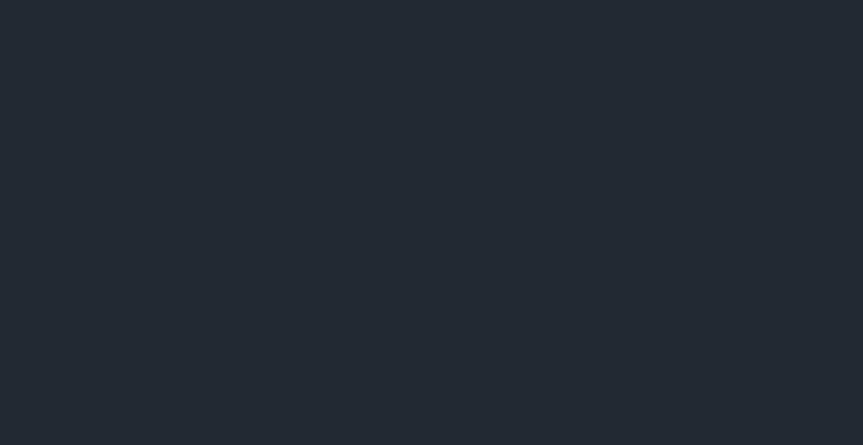
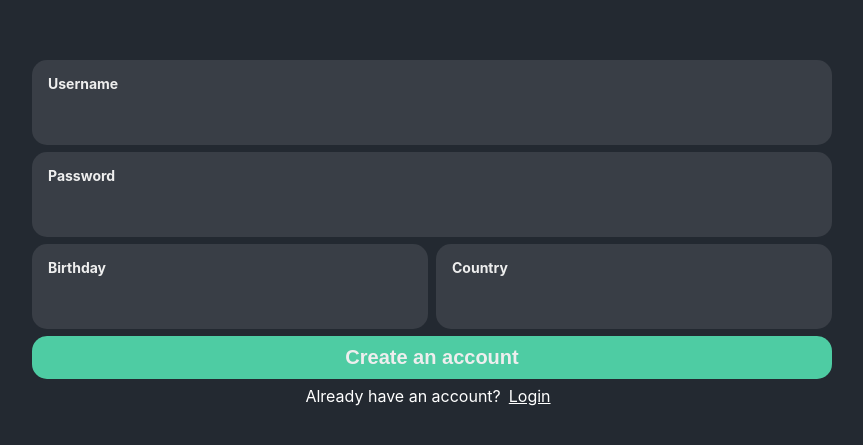
Before and after one commit to AlperlavKirill/my-chat-frontend, a React (Create React App) app: page /register in a window 1280 px wide. Before the commit this address had no page. Shown: the part 171-616 px from the top of the page, without its empty margins (208-1071 px from the left). Built offline with nearby package versions, Linux system fonts and the light colour scheme.

Commit message:
login + register pages

```diff
--- a/src/App.tsx
+++ b/src/App.tsx
@@ -1,6 +1,7 @@
 import React from 'react';
 import { Route } from 'react-router';
 import { Routes } from 'react-router-dom';
+import { LoginPage } from './pages/LoginPage';
 import { RegistrationPage } from './pages/RegistrationPage';
 
 function App() {
@@ -8,7 +9,8 @@ function App() {
     <>
       <Routes>
         <Route path="/" element={<div>Welcome to the first page</div>}></Route>
-        <Route path="/r" element={<RegistrationPage />}></Route>
+        <Route path="/login" element={<LoginPage />}></Route>
+        <Route path="/register" element={<RegistrationPage />}></Route>
       </Routes>
     </>
   )
--- /dev/null
+++ b/src/components/forms/LoginForm.tsx
@@ -0,0 +1,30 @@
+import { Link } from "react-router-dom";
+import { InputContainer, InputField, InputLabel, Button } from "../../utils/styles";
+import styles from "./index.module.scss";
+
+export const LoginForm = () => {
+
+    return (
+        <form className={styles.form}>
+            <InputContainer>
+                <InputLabel htmlFor="username">Username</InputLabel>
+                <InputField type="text" id="username"/>
+            </InputContainer>
+            <InputContainer>
+                <InputLabel htmlFor="password">Password</InputLabel>
+                <InputField type="password" id="password"/>
+            </InputContainer>
+            <Button className={styles.button}>Login</Button>
+
+            <div className={styles.footerText}>
+                <span>
+                    Don`t have an account?
+                </span>
+                <Link to="/register" >
+                    <span>Register</span>
+                </Link>
+            </div>
+        </form>
+    )
+
+}
--- a/src/components/forms/RegisterForm.tsx
+++ b/src/components/forms/RegisterForm.tsx
@@ -1,9 +1,14 @@
-import { InputContainer, InputField, InputLabel, RegisterButton } from "../../utils/styles"
+import { Link } from "react-router-dom";
+import { InputContainer, InputField, InputLabel, Button } from "../../utils/styles"
 import styles from "./index.module.scss";
 
 export const RegisterForm = () => {
+    const onSubmit = (event: React.FormEvent<HTMLFormElement>) => {
+        event.preventDefault();
+    };
+
     return (
-        <form className={styles.form}>
+        <form className={styles.form} onSubmit={onSubmit}>
             <InputContainer>
                 <InputLabel htmlFor="username">Username</InputLabel>
                 <InputField type="text" id="username"/>
@@ -12,7 +17,28 @@ export const RegisterForm = () => {
                 <InputLabel htmlFor="password">Password</InputLabel>
                 <InputField type="password" id="password"/>
             </InputContainer>
-            <RegisterButton>Create an account</RegisterButton>
+
+            <section className={styles.halfFieldRow}>
+                <InputContainer>
+                    <InputLabel htmlFor="birthday">Birthday</InputLabel>
+                    <InputField type="text" id="birthday"/>
+                </InputContainer>
+                <InputContainer>
+                    <InputLabel htmlFor="country">Country</InputLabel>
+                    <InputField type="text" id="country"/>
+                </InputContainer>
+            </section>
+
+            <Button className={styles.button}>Create an account</Button>
+
+            <div className={styles.footerText}>
+                <span>
+                    Already have an account?
+                </span>
+                <Link to="/login" >
+                    <span>Login</span>
+                </Link>
+            </div>
         </form>
     )
 }
--- a/src/components/forms/index.module.scss
+++ b/src/components/forms/index.module.scss
@@ -1,3 +1,23 @@
 form {
     width: 800px;
 }
+
+.button {
+    margin: 7px 0;
+}
+
+.halfFieldRow {
+    display: flex;
+    width: 100%;
+    justify-content: space-between;
+    gap: 8px;
+}
+
+.footerText {
+    & :last-child {
+        color: #fff;
+        margin: 0px 4px;
+    }
+
+    text-align: center;
+}
--- a/src/index.css
+++ b/src/index.css
@@ -13,6 +13,12 @@ code {
 }
 
 body,
+html,
+#root {
+  height: 100%;
+}
+
+body,
 html {
   background-color: #232931;
   color: #fff
--- /dev/null
+++ b/src/pages/LoginPage.tsx
@@ -0,0 +1,10 @@
+import { LoginForm } from "../components/forms/LoginForm";
+import { Page } from "../utils/styles";
+
+export const LoginPage = () => {
+    return (
+        <Page>
+            <LoginForm />
+        </Page>
+    );
+}
--- a/src/pages/RegistrationPage.tsx
+++ b/src/pages/RegistrationPage.tsx
@@ -1,10 +1,11 @@
 import { RegisterForm } from "../components/forms/RegisterForm"
+import { Page } from "../utils/styles";
 
 export const RegistrationPage = () => {
 
     return (
-        <div>
+        <Page>
             <RegisterForm />
-        </div>
+        </Page>
     );
 }
--- a/src/utils/styles/index.tsx
+++ b/src/utils/styles/index.tsx
@@ -1,32 +1,51 @@
 import styled from "styled-components"
 
 export const InputField = styled.input`
+    width: 100%;
     background-color: inherit;
     color: #EEEEEE;
     margin: 4px 0px;
     outline: none;
     border: none;
+    font-size: 24px;
 `;
 
 export const InputContainer = styled.div`
+    width: 100%;
     background-color: #393E46;
-    padding: 12px 16px;
+    padding: 15px 16px;
     border-radius: 15px;
+    margin: 7px 0 0 0;
+    box-sizing: border-box;
 `;
 
 export const InputLabel = styled.label`
     display: block;
     color: #EEEEEE;
-    margin: 4px 0px;
-    font-size: 24px;
+    font-size: 14px;
     font-weight: bolder;
 `;
 
-export const RegisterButton = styled.button`
+export const Button = styled.button`
     background-color: #4ECCA3;
     color: #EEEEEE;
-    font-size: 24px;
+    font-size: 20px;
     font-weight: bolder;
     border-radius: 15px;
     border: none;
+    outline: none;
+    padding: 10px 0;
+    width: 100%;
+
+    &:hover {
+        background-color: #00c785;
+    }
 `;
+
+export const Page = styled.div`
+    height: 100%;
+    background-color: #232931;
+    display: flex;
+    justify-content: center;
+    align-items: center;
+`;
```
Also changed, not shown: src/utils/types.tsx (added, +11 -0 lines).
